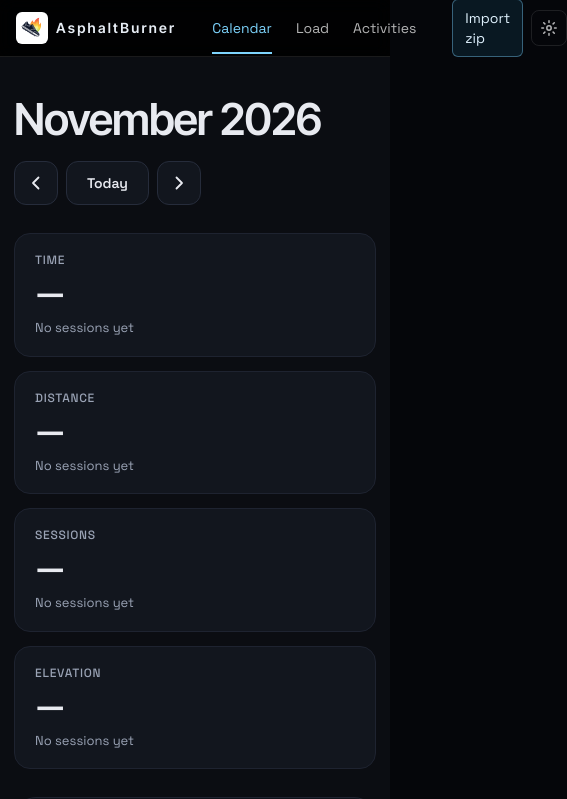
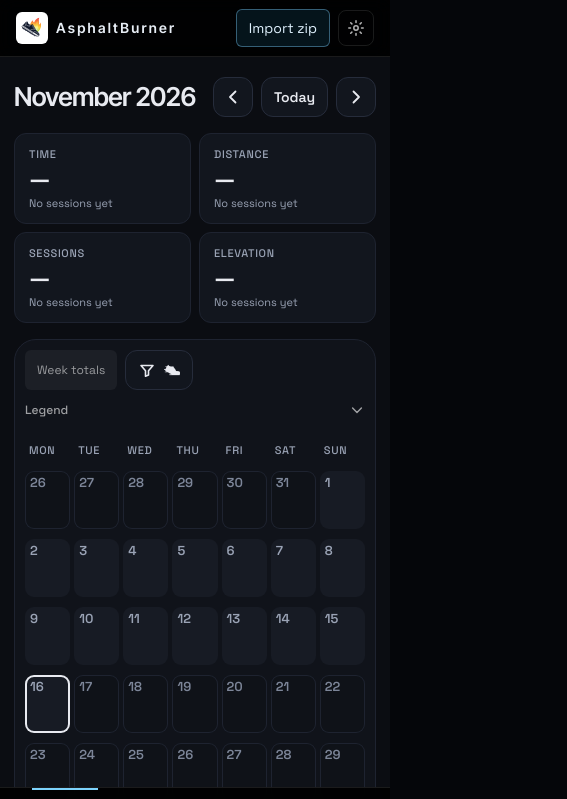
Before and after one commit to grepMirror/AsphaltBurner, a React (Vite) app: page / in a window 390 px wide. Shown: the top 799 px of the page, 567 px wide, since content can reach past the window. Built offline with nearby package versions, Linux system fonts and the light colour scheme.

Commit message:
feat: Rework for phone and be coherent between pages

```diff
--- a/index.html
+++ b/index.html
@@ -2,7 +2,7 @@
 <html lang="en" class="dark">
   <head>
     <meta charset="UTF-8" />
-    <meta name="viewport" content="width=device-width, initial-scale=1.0" />
+    <meta name="viewport" content="width=device-width, initial-scale=1.0, viewport-fit=cover" />
     <meta name="theme-color" content="#000000" />
     <title>AsphaltBurner</title>
     <link rel="icon" type="image/svg+xml" href="%BASE_URL%icons/icon_asphaltbuner.svg" />
--- a/src/App.tsx
+++ b/src/App.tsx
@@ -1,4 +1,5 @@
 import { useEffect, useRef, useState } from 'react'
+import { Collapse } from './components/Collapse'
 import { ActivitiesProvider, useActivities } from './lib/activities'
 import { ActivitiesPage } from './pages/ActivitiesPage'
 import { CalendarPage } from './pages/CalendarPage'
@@ -6,6 +7,12 @@ import { LoadPage } from './pages/LoadPage'
 import { DEFAULT_MAX_HR, DEFAULT_ZONES, loadMaxHr, loadZones, saveMaxHr, saveZones, type ZoneEdges } from './lib/intensity'
 
 type PagePath = '/' | '/load' | '/activities'
+
+const PAGES: { href: PagePath; label: string }[] = [
+  { href: '/', label: 'Calendar' },
+  { href: '/load', label: 'Load' },
+  { href: '/activities', label: 'Activities' },
+]
 
 const siteBase = import.meta.env.BASE_URL.replace(/\/$/, '')
 
@@ -70,25 +77,23 @@ function Shell({
   onZones: (values: number[]) => ZoneEdges
 }) {
   const { progress, error } = useActivities()
+  const nav = (tab: boolean) =>
+    PAGES.map((page) => (
+      <NavItem key={page.href} href={page.href} active={path === page.href} onNavigate={go} tab={tab}>
+        {page.label}
+      </NavItem>
+    ))
 
   return (
-    <div className="min-h-screen">
-      <header className="sticky top-0 z-20 border-b border-white/10 bg-black/80 backdrop-blur">
+    <div className="min-h-screen pb-[calc(3.5rem+env(safe-area-inset-bottom))] md:pb-0">
+      <header className="sticky top-0 z-20 border-b border-white/10 bg-black/80 pt-[env(safe-area-inset-top)] backdrop-blur">
         <div className="mx-auto flex h-14 max-w-6xl items-center gap-6 px-4">
           <div className="flex items-center gap-2 font-display text-sm font-semibold tracking-[0.16em]">
             <Mark />
             AsphaltBurner
           </div>
-          <nav aria-label="Main" className="flex items-center">
-            <NavItem href="/" active={path === '/'} onNavigate={go}>
-              Calendar
-            </NavItem>
-            <NavItem href="/load" active={path === '/load'} onNavigate={go}>
-              Load
-            </NavItem>
-            <NavItem href="/activities" active={path === '/activities'} onNavigate={go}>
-              Activities
-            </NavItem>
+          <nav aria-label="Main" className="hidden items-center md:flex">
+            {nav(false)}
           </nav>
           <div className="ml-auto flex items-center gap-2">
             <ImportZip />
@@ -118,6 +123,9 @@ function Shell({
           <ActivitiesPage maxHr={maxHr} split={zones} />
         </main>
       ) : null}
+      <nav aria-label="Main" className="fixed inset-x-0 bottom-0 z-20 grid grid-cols-3 border-t border-white/10 bg-black/90 pb-[env(safe-area-inset-bottom)] backdrop-blur md:hidden">
+        {nav(true)}
+      </nav>
     </div>
   )
 }
@@ -126,7 +134,7 @@ function ImportZip() {
   const { importFile, progress } = useActivities()
 
   return (
-    <label className="cursor-pointer rounded-md border border-sky-300/40 bg-sky-400/10 px-3 py-2 text-sm text-sky-100">
+    <label className="cursor-pointer whitespace-nowrap rounded-md border border-sky-300/40 bg-sky-400/10 px-3 py-2 text-sm text-sky-100">
       {progress ? 'Importing…' : 'Import zip'}
       <input
         className="sr-only"
@@ -215,7 +223,7 @@ function HrSettings({
         <Gear />
       </button>
       {open ? (
-        <div role="dialog" aria-label="Heart rate zones" className="absolute right-0 z-30 mt-2 w-80 rounded-xl border border-white/10 bg-[#12161E] p-4 shadow-xl">
+        <div role="dialog" aria-label="Heart rate zones" className="absolute right-0 z-30 mt-2 max-h-[calc(100dvh-8rem)] w-80 max-w-[calc(100vw-2rem)] overflow-y-auto rounded-xl border border-white/10 bg-[#12161E] p-4 shadow-xl">
           <p className="text-sm font-medium">Max heart rate</p>
           <label className="mt-2 flex items-center gap-2 text-sm">
             <input
@@ -235,9 +243,11 @@ function HrSettings({
           </label>
 
           <p className="mt-4 text-sm font-medium">Five zones</p>
-          <p className="mt-1 text-xs leading-relaxed text-white/45">
-            Each sample is a percent of max heart rate. Z1 is under the first value, each next zone runs up to the next value, and Z5 is the rest. Easy is Z1–Z2, medium is Z3, hard is Z4–Z5. Defaults are {DEFAULT_ZONES.join(', ')}.
-          </p>
+          <Collapse label="How zones work">
+            <p className="mt-1 text-xs leading-relaxed text-white/45">
+              Each sample is a percent of max heart rate. Z1 is under the first value, each next zone runs up to the next value, and Z5 is the rest. Easy is Z1–Z2, medium is Z3, hard is Z4–Z5. Defaults are {DEFAULT_ZONES.join(', ')}.
+            </p>
+          </Collapse>
           <div className="mt-3 grid grid-cols-2 gap-2">
             {zoneDraft.map((value, index) => (
               <PercentField
@@ -299,11 +309,13 @@ function NavItem({
   href,
   active,
   onNavigate,
+  tab,
   children,
 }: {
   href: PagePath
   active: boolean
   onNavigate: (href: PagePath) => void
+  tab: boolean
   children: string
 }) {
   return (
@@ -315,11 +327,37 @@ function NavItem({
         event.preventDefault()
         onNavigate(href)
       }}
-      className={`relative px-3 py-4 text-sm ${active ? 'text-sky-300' : 'text-white/70'}`}
+      className={`relative px-3 ${tab ? 'flex h-14 flex-col items-center justify-center gap-1 text-[10px] leading-none' : 'py-4 text-sm'} ${active ? 'text-sky-300' : 'text-white/70'}`}
     >
+      {tab ? <NavIcon href={href} /> : null}
       {children}
-      {active ? <span className="absolute inset-x-3 bottom-0 h-0.5 bg-sky-300" /> : null}
+      {active ? <span className={`absolute h-0.5 bg-sky-300 ${tab ? 'inset-x-8 top-0' : 'inset-x-3 bottom-0'}`} /> : null}
     </a>
+  )
+}
+
+function NavIcon({ href }: { href: PagePath }) {
+  const props = { width: 20, height: 20, viewBox: '0 0 20 20', fill: 'none', stroke: 'currentColor', strokeWidth: 1.6, strokeLinecap: 'round' as const, strokeLinejoin: 'round' as const, 'aria-hidden': true as const }
+  if (href === '/') {
+    return (
+      <svg {...props}>
+        <rect x="3.5" y="4" width="13" height="12.5" rx="2" />
+        <path d="M3.5 8h13M7.5 4V2.8M12.5 4V2.8" />
+      </svg>
+    )
+  }
+  if (href === '/load') {
+    return (
+      <svg {...props}>
+        <path d="M3 14.5 7.2 10l2.4 2.4L17 5" />
+        <path d="M13 5h4v4" />
+      </svg>
+    )
+  }
+  return (
+    <svg {...props}>
+      <path d="M4 6.5h12M4 10h12M4 13.5h8" />
+    </svg>
   )
 }
 
--- a/src/components/ActivityMap.tsx
+++ b/src/components/ActivityMap.tsx
@@ -21,6 +21,7 @@ export function ActivityMap({
   const layerRef = useRef<L.LayerGroup | null>(null)
   const onSelectRef = useRef(onSelect)
   onSelectRef.current = onSelect
+  const fitRef = useRef(() => {})
 
   useEffect(() => {
     const host = hostRef.current
@@ -39,8 +40,16 @@ export function ActivityMap({
     layerRef.current = L.layerGroup().addTo(map)
     mapRef.current = map
     const timer = window.setTimeout(() => map.invalidateSize(), 150)
+    let wasHidden = host.clientWidth === 0
+    const observer = new ResizeObserver(() => {
+      map.invalidateSize()
+      if (wasHidden && host.clientWidth > 0) fitRef.current()
+      wasHidden = host.clientWidth === 0
+    })
+    observer.observe(host)
     return () => {
       window.clearTimeout(timer)
+      observer.disconnect()
       map.remove()
       mapRef.current = null
       layerRef.current = null
@@ -77,6 +86,7 @@ export function ActivityMap({
         map.fitBounds(bounds, { padding: [28, 28], maxZoom: 12 })
       }
     }
+    fitRef.current = fit
     map.invalidateSize()
     fit()
     window.requestAnimationFrame(fit)
@@ -85,7 +95,7 @@ export function ActivityMap({
   const mapped = activities.filter((activity) => activity.track.length >= 2).length
 
   return (
-    <div className="relative h-full min-h-[520px] overflow-hidden rounded-xl border border-white/10">
+    <div className="relative h-full min-h-[320px] lg:min-h-[520px] overflow-hidden rounded-xl border border-white/10">
       <div ref={hostRef} className="absolute inset-0" />
       <p className="pointer-events-none absolute right-3 top-3 z-[400] rounded-md bg-black/70 px-2 py-1 text-xs text-white/80">
         {mapped === 1 ? '1 route on the map' : `${mapped} routes on the map`}
--- /dev/null
+++ b/src/components/Collapse.tsx
@@ -0,0 +1,44 @@
+import { useId, useState, type ReactNode } from 'react'
+
+/** Folds its content on phones and tablets. From the lg breakpoint the content is always shown and the toggle is hidden. */
+export function Collapse({
+  label,
+  children,
+  className = '',
+  open: openProp,
+  onOpenChange,
+}: {
+  label: ReactNode
+  children: ReactNode
+  className?: string
+  open?: boolean
+  onOpenChange?: (open: boolean) => void
+}) {
+  const [localOpen, setLocalOpen] = useState(false)
+  const open = openProp ?? localOpen
+  const id = useId()
+  const toggle = () => {
+    const next = !open
+    setLocalOpen(next)
+    onOpenChange?.(next)
+  }
+  return (
+    <div className={className}>
+      <button
+        type="button"
+        aria-expanded={open}
+        aria-controls={id}
+        onClick={toggle}
+        className="flex min-h-10 w-full items-center justify-between gap-2 text-left text-xs font-medium text-white/60 lg:hidden"
+      >
+        <span className="min-w-0 flex-1 truncate">{label}</span>
+        <svg width="16" height="16" viewBox="0 0 20 20" fill="none" stroke="currentColor" strokeWidth="1.8" strokeLinecap="round" strokeLinejoin="round" aria-hidden="true" className={`transition-transform ${open ? 'rotate-180' : ''}`}>
+          <path d="M4.5 7.5 10 13l5.5-5.5" />
+        </svg>
+      </button>
+      <div id={id} className={open ? '' : 'hidden lg:block'}>
+        {children}
+      </div>
+    </div>
+  )
+}
--- a/src/components/MonthCalendar.tsx
+++ b/src/components/MonthCalendar.tsx
@@ -1,4 +1,5 @@
 import { useEffect, useRef, useState, type ReactNode } from 'react'
+import { Collapse } from './Collapse'
 import { SportIcon } from './SportIcon'
 import type { DayCell, MonthCalendar as MonthModel } from '../lib/calendar'
 import { SPORTS, SPORT_LABEL } from '../lib/format'
@@ -28,39 +29,40 @@ export function MonthCalendar({ model, sports, onToggleSport, selectedKey, actio
     })
   }
   return (
-    <div className="mx-auto flex w-full max-w-[1280px] flex-col gap-7">
-      <div className="flex flex-wrap items-end justify-between gap-5">
-        <h1 className="font-display text-[44px] font-semibold leading-none tracking-tight">{model.title}</h1>
+    <div className="mx-auto flex w-full max-w-[1280px] flex-col gap-4 sm:gap-7">
+      <div className="flex flex-wrap items-center justify-between gap-3 sm:items-end sm:gap-5">
+        <h1 className="font-display text-[26px] font-semibold leading-none tracking-tight sm:text-[44px]">{model.title}</h1>
         <div className="flex flex-wrap items-center gap-2">
           {actions}
-          <button type="button" className="cal-btn grid h-11 w-11 place-items-center rounded-xl border border-[#262C3B] bg-[#12161E] p-0 text-[#E8EAF0]" onClick={onPrev} aria-label="Previous month">
+          <button type="button" className="cal-btn grid h-10 w-10 place-items-center rounded-xl border border-[#262C3B] bg-[#12161E] p-0 text-[#E8EAF0] sm:h-11 sm:w-11" onClick={onPrev} aria-label="Previous month">
             <Chevron direction="left" />
           </button>
-          <button type="button" className="cal-btn h-11 rounded-xl border border-[#262C3B] bg-[#12161E] px-5 text-sm font-semibold text-[#E8EAF0]" onClick={onToday}>
+          <button type="button" className="cal-btn h-10 rounded-xl border border-[#262C3B] bg-[#12161E] px-3 text-sm font-semibold text-[#E8EAF0] sm:h-11 sm:px-5" onClick={onToday}>
             Today
           </button>
-          <button type="button" className="cal-btn grid h-11 w-11 place-items-center rounded-xl border border-[#262C3B] bg-[#12161E] p-0 text-[#E8EAF0]" onClick={onNext} aria-label="Next month">
+          <button type="button" className="cal-btn grid h-10 w-10 place-items-center rounded-xl border border-[#262C3B] bg-[#12161E] p-0 text-[#E8EAF0] sm:h-11 sm:w-11" onClick={onNext} aria-label="Next month">
             <Chevron direction="right" />
           </button>
         </div>
       </div>
 
-      <div className="flex flex-wrap gap-3.5">
+      <div className="grid grid-cols-2 gap-2 sm:flex sm:flex-wrap sm:gap-3.5">
         {model.tiles.map((tile) => (
-          <div key={tile.label} className="flex min-w-[220px] flex-1 flex-col gap-2 rounded-2xl border border-[#1E2330] bg-[#12161E] px-5 py-[18px]">
-            <span className="text-xs font-medium uppercase tracking-[0.06em] text-[#9AA3B5]">{tile.label}</span>
+          <div key={tile.label} className="flex min-w-0 flex-col gap-1 rounded-xl border border-[#1E2330] bg-[#12161E] px-3.5 py-3 sm:min-w-[220px] sm:flex-1 sm:gap-2 sm:rounded-2xl sm:px-5 sm:py-[18px]">
+            <span className="text-[11px] font-medium uppercase tracking-[0.06em] text-[#9AA3B5] sm:text-xs">{tile.label}</span>
             <div className="flex items-baseline gap-1.5">
-              <span className="cal-num text-[34px] font-semibold leading-none tracking-tight tabular-nums">{tile.value}</span>
+              <span className="cal-num text-2xl font-semibold leading-none tracking-tight tabular-nums sm:text-[34px]">{tile.value}</span>
               {tile.unit ? <span className="text-sm font-medium text-[#9AA3B5]">{tile.unit}</span> : null}
             </div>
-            <span className="text-[13px] text-[#9AA3B5]">{tile.sub}</span>
+            <span className="truncate text-[11px] text-[#9AA3B5] sm:text-[13px]">{tile.sub}</span>
           </div>
         ))}
       </div>
 
-      <div className={`cal-board cal-pad flex flex-col gap-[18px] rounded-[22px] border border-[#1E2330] bg-[#10131A] p-[22px] ${showTotals ? '' : 'is-totals-hidden'}`}>
-        <div className="flex flex-wrap items-center justify-between gap-3">
-        <div className="flex flex-wrap items-center gap-x-[18px] gap-y-2">
+      <div className={`cal-board cal-pad flex flex-col gap-3 rounded-[22px] border border-[#1E2330] bg-[#10131A] p-[22px] sm:gap-[18px] ${showTotals ? '' : 'is-totals-hidden'}`}>
+        <div className="flex flex-wrap items-center justify-between gap-x-3">
+        <Collapse label="Legend" className="order-last w-full lg:order-none lg:w-auto">
+        <div className="flex flex-wrap items-center gap-x-[18px] gap-y-2 pb-1 lg:pb-0">
           {model.legend.map((item) => (
             <div key={item.id} className="flex items-center gap-2 text-[13px]">
               <span className="flex h-5 w-[30px] items-end justify-center gap-0.5 rounded-md pb-1" style={{ background: item.bg, color: item.fg }}>
@@ -78,13 +80,13 @@ export function MonthCalendar({ model, sports, onToggleSport, selectedKey, actio
             <span className="text-[#9AA3B5]">{model.restDays === 1 ? '1 day' : `${model.restDays} days`}</span>
           </div>
         </div>
+        </Collapse>
           <div className="flex items-center gap-2">
             <button
               type="button"
-
               aria-pressed={showTotals}
               onClick={toggleTotals}
-              className={`flex items-center gap-1.5 rounded-md px-2.5 py-1 text-xs ${showTotals ? 'bg-sky-400/20 text-sky-200' : 'bg-white/5 text-white/55'}`}
+              className={`flex h-10 items-center gap-1.5 rounded-md px-3 text-xs sm:h-auto sm:px-2.5 sm:py-1 ${showTotals ? 'bg-sky-400/20 text-sky-200' : 'bg-white/5 text-white/55'}`}
             >
               Week totals
             </button>
@@ -95,7 +97,7 @@ export function MonthCalendar({ model, sports, onToggleSport, selectedKey, actio
         <div className="cal-weekhead">
           <div className="cal-days">
             {WEEKDAYS.map((day) => (
-              <span key={day} className="pl-1 text-xs font-medium uppercase tracking-[0.06em] text-[#9AA3B5]">
+              <span key={day} className="pl-1 text-[11px] font-medium sm:text-xs uppercase tracking-[0.06em] text-[#9AA3B5]">
                 {day}
               </span>
             ))}
@@ -156,7 +158,7 @@ function DayCellView({ day, selected, onSelect }: { day: DayCell; selected: bool
           <span />
         )}
       </div>
-      <div className="flex flex-1 items-center justify-center gap-1">
+      <div className="cal-icons flex flex-1 items-center justify-center gap-1">
         {day.sports.map((sport) => (
           <SportIcon key={sport} sport={sport} className={day.sports.length > 1 ? 'h-6 w-6' : 'cal-sport h-8 w-8'} />
         ))}
@@ -213,7 +215,7 @@ function SportFilter({ sports, onToggle }: { sports: Set<Sport>; onToggle: (spor
     <div ref={rootRef} className="relative">
       <button
         type="button"
-        className={`cal-btn flex h-11 items-center gap-2 rounded-xl border px-3 text-sm font-semibold ${open ? 'border-[#E8EAF0] bg-[#1C2231] text-[#E8EAF0]' : 'border-[#262C3B] bg-[#12161E] text-[#E8EAF0]'}`}
+        className={`cal-btn flex h-10 items-center sm:h-11 gap-2 rounded-xl border px-3 text-sm font-semibold ${open ? 'border-[#E8EAF0] bg-[#1C2231] text-[#E8EAF0]' : 'border-[#262C3B] bg-[#12161E] text-[#E8EAF0]'}`}
         aria-expanded={open}
         aria-haspopup="dialog"
         aria-label={`Filter activities, ${summary}`}
@@ -227,7 +229,7 @@ function SportFilter({ sports, onToggle }: { sports: Set<Sport>; onToggle: (spor
         </span>
       </button>
       {open ? (
-        <div role="dialog" aria-label="Activities" className="absolute right-0 z-30 mt-2 w-56 rounded-2xl border border-[#262C3B] bg-[#12161E] p-2 shadow-xl">
+        <div role="dialog" aria-label="Activities" className="absolute left-0 z-30 mt-2 w-56 lg:left-auto lg:right-0 rounded-2xl border border-[#262C3B] bg-[#12161E] p-2 shadow-xl">
           {SPORTS.map((sport) => {
             const on = sports.has(sport)
             return (
--- /dev/null
+++ b/src/components/Segment.tsx
@@ -0,0 +1,27 @@
+export function Segment<T extends string>({
+  label,
+  value,
+  options,
+  onChange,
+}: {
+  label: string
+  value: T
+  options: { id: T; label: string }[]
+  onChange: (value: T) => void
+}) {
+  return (
+    <div className="flex rounded-md bg-white/5 p-0.5" role="group" aria-label={label}>
+      {options.map((option) => (
+        <button
+          key={option.id}
+          type="button"
+          aria-pressed={value === option.id}
+          onClick={() => onChange(option.id)}
+          className={`rounded px-2.5 py-1.5 text-xs sm:py-1 ${value === option.id ? 'bg-white/15 text-white' : 'text-white/55'}`}
+        >
+          {option.label}
+        </button>
+      ))}
+    </div>
+  )
+}
--- a/src/index.css
+++ b/src/index.css
@@ -138,26 +138,42 @@ button.cal-cell:focus-visible,
   }
 }
 
+/* iOS zooms into inputs whose text is under 16px */
+@media (pointer: coarse) {
+  input,
+  select,
+  textarea {
+    font-size: 16px !important;
+  }
+}
+
 @media (max-width: 600px) {
-  .calendar-page.pagepad,
-  .calendar-page {
-    padding-left: 14px !important;
-    padding-right: 14px !important;
+  .cal-pad {
+    padding: 10px !important;
   }
 
-  .cal-pad {
-    padding: 12px !important;
+  .cal-days {
+    gap: 4px;
   }
 
   .cal-cell {
     min-height: 58px;
-    padding: 6px;
+    padding: 5px;
     border-radius: 9px;
   }
 
-  .cal-sport {
-    height: 18px;
-    width: 18px;
+  .cal-glyph {
+    display: none !important;
+  }
+
+  .cal-sport,
+  .cal-icons > span {
+    height: 16px !important;
+    width: 16px !important;
+  }
+
+  .cal-icons > span + span {
+    margin-left: -4px;
   }
 
   .cal-km {
--- a/src/pages/CalendarPage.tsx
+++ b/src/pages/CalendarPage.tsx
@@ -1,4 +1,4 @@
-import { useEffect, useMemo, useState } from 'react'
+import { useEffect, useMemo, useRef, useState } from 'react'
 import { MonthCalendar } from '../components/MonthCalendar'
 import { SessionView } from '../components/SessionView'
 import { SportIcon } from '../components/SportIcon'
@@ -59,7 +59,7 @@ export function CalendarPage({ maxHr, split }: { maxHr: number; split: ZoneEdges
 
   if (detail) {
     return (
-      <div className="calendar-page min-h-[calc(100vh-3.5rem)] px-6 py-8">
+      <div className="calendar-page min-h-[calc(100vh-3.5rem)] px-4 py-5 sm:px-6 sm:py-8">
         <div className="mx-auto max-w-[1280px]">
           <SessionView activity={detail} maxHr={maxHr} split={split} backLabel="← Back to calendar" onBack={() => setDetailId(null)} />
         </div>
@@ -68,7 +68,7 @@ export function CalendarPage({ maxHr, split }: { maxHr: number; split: ZoneEdges
   }
 
   return (
-    <div className="calendar-page min-h-[calc(100vh-3.5rem)] px-10 pb-14 pt-10">
+    <div className="calendar-page min-h-[calc(100vh-3.5rem)] px-3.5 pb-10 pt-5 sm:px-10 sm:pb-14 sm:pt-10">
       <MonthCalendar
         model={model}
         sports={sports}
@@ -95,8 +95,12 @@ export function CalendarPage({ maxHr, split }: { maxHr: number; split: ZoneEdges
 function DaySessions({ day, onOpen }: { day: DayCell; onOpen: (id: string) => void }) {
   const when = new Date(`${day.key}T12:00:00`)
   const title = when.toLocaleDateString('en-GB', { weekday: 'long', day: 'numeric', month: 'long' })
+  const rootRef = useRef<HTMLElement>(null)
+  useEffect(() => {
+    rootRef.current?.scrollIntoView({ behavior: 'smooth', block: 'nearest' })
+  }, [day.key])
   return (
-    <section className="rounded-[22px] border border-[#1E2330] bg-[#10131A] p-[22px]">
+    <section ref={rootRef} className="scroll-mb-20 rounded-[22px] border border-[#1E2330] bg-[#10131A] p-4 sm:p-[22px]">
       <h2 className="font-display text-xl font-semibold">{title}</h2>
       <ul className="mt-4 divide-y divide-[#1E2330]">
         {day.sessions.map((activity) => {
--- a/src/pages/LoadPage.tsx
+++ b/src/pages/LoadPage.tsx
@@ -2,6 +2,7 @@ import { useMemo, useState } from 'react'
 import { Bar, CartesianGrid, ComposedChart, Line, ResponsiveContainer, Tooltip, XAxis, YAxis } from 'recharts'
 import type { TooltipContentProps } from 'recharts'
 import { GRID, TICK } from '../components/chartChrome'
+import { Segment } from '../components/Segment'
 import { formatDuration } from '../lib/format'
 import {
   buildLoadWeeks,
@@ -19,16 +20,16 @@ import type { ZoneEdges } from '../lib/intensity'
 import type { DateWindow } from '../types'
 
 const RANGES: { id: LoadRange; label: string }[] = [
-  { id: '4w', label: '4W' },
-  { id: '8w', label: '8W' },
-  { id: '12w', label: '12W' },
+  { id: '4w', label: '4 wk' },
+  { id: '8w', label: '8 wk' },
+  { id: '12w', label: '12 wk' },
   { id: 'custom', label: 'Custom' },
 ]
 
 const METRICS: { id: LoadMetric; label: string; unit: string }[] = [
-  { id: 'volume', label: 'Volume', unit: 'km' },
-  { id: 'hour', label: 'Hour', unit: 'h' },
-  { id: 'elevation', label: 'Elevation', unit: 'm' },
+  { id: 'volume', label: 'Km', unit: 'km' },
+  { id: 'hour', label: 'Hours', unit: 'h' },
+  { id: 'elevation', label: 'd+', unit: 'm' },
 ]
 
 export function LoadPage({ maxHr, split }: { maxHr: number; split: ZoneEdges }) {
@@ -113,7 +114,7 @@ export function LoadPage({ maxHr, split }: { maxHr: number; split: ZoneEdges })
               type="button"
               aria-pressed={showLoad}
               onClick={() => setShowLoad((current) => !current)}
-              className={`flex items-center gap-1.5 rounded-md px-2.5 py-1 text-xs ${showLoad ? 'bg-sky-400/20 text-sky-200' : 'bg-white/5 text-white/55'}`}
+              className={`flex items-center gap-1.5 rounded-md px-2.5 py-1.5 text-xs sm:py-1 ${showLoad ? 'bg-sky-400/20 text-sky-200' : 'bg-white/5 text-white/55'}`}
             >
               <LoadMark />
               Week change
@@ -123,7 +124,7 @@ export function LoadPage({ maxHr, split }: { maxHr: number; split: ZoneEdges })
           {ready && !hasBars ? <p className="mt-8 text-sm text-[#9AA3B5]">No heart-rate data in this period, so the zones cannot be split.</p> : null}
           {hasBars ? (
             <>
-              <div className="mt-4 h-[360px]">
+              <div className="mt-4 h-[260px] sm:h-[360px]">
                 <ResponsiveContainer width="100%" height="100%">
                   <ComposedChart data={rows} margin={{ top: 12, right: showLoad ? 12 : 8, left: 0, bottom: 0 }}>
                     <CartesianGrid vertical={false} stroke={GRID} />
@@ -189,34 +190,6 @@ export function LoadPage({ maxHr, split }: { maxHr: number; split: ZoneEdges })
             <PolarBar shares={shares} />
           </section>
         ) : null}
-    </div>
-  )
-}
-
-function Segment<T extends string>({
-  label,
-  value,
-  options,
-  onChange,
-}: {
-  label: string
-  value: T
-  options: { id: T; label: string }[]
-  onChange: (value: T) => void
-}) {
-  return (
-    <div className="flex rounded-md bg-white/5 p-0.5" role="group" aria-label={label}>
-      {options.map((option) => (
-        <button
-          key={option.id}
-          type="button"
-          aria-pressed={value === option.id}
-          onClick={() => onChange(option.id)}
-          className={`rounded px-2.5 py-1 text-xs ${value === option.id ? 'bg-white/15 text-white' : 'text-white/55'}`}
-        >
-          {option.label}
-        </button>
-      ))}
     </div>
   )
 }
```
Also changed, not shown: src/components/SessionView.tsx (+14 -6 lines), src/components/VolumeChart.tsx (+25 -40 lines), src/pages/ActivitiesPage.tsx (+27 -15 lines).
